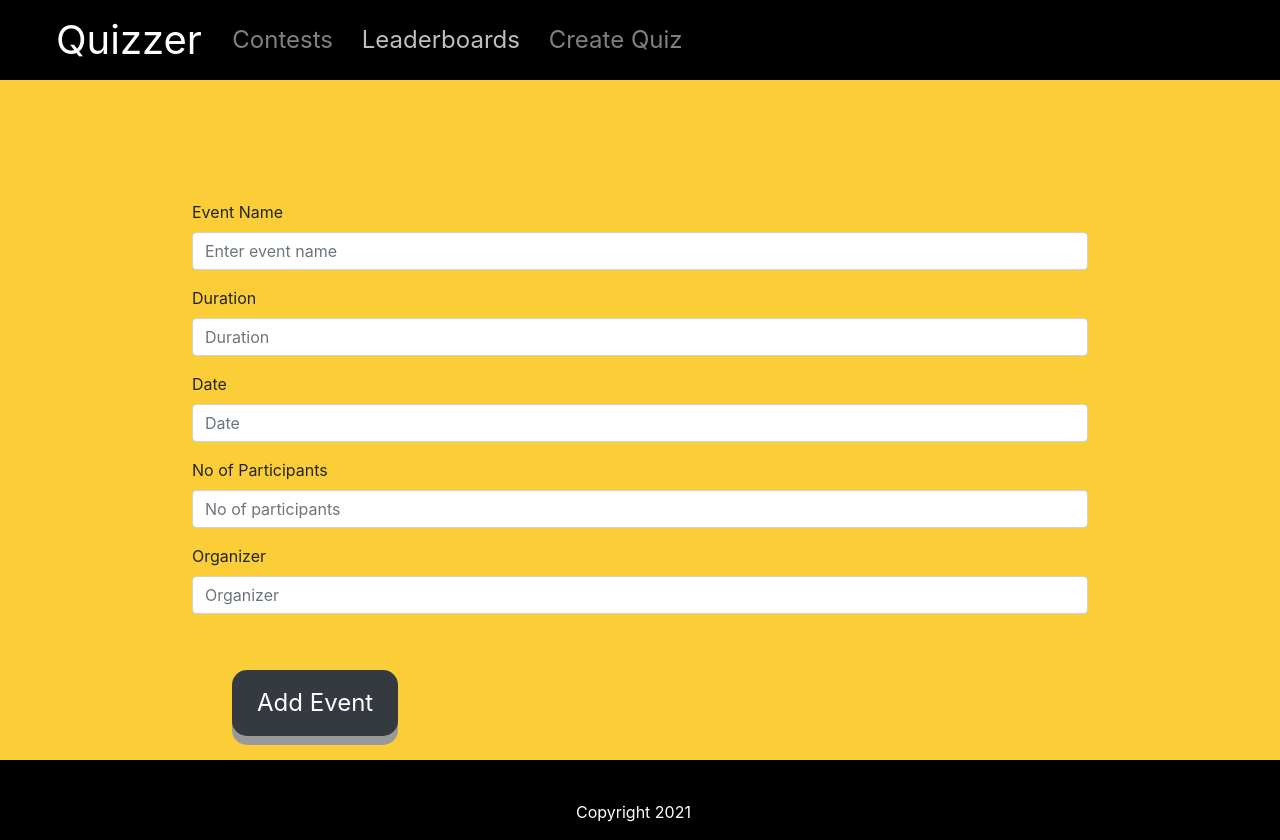
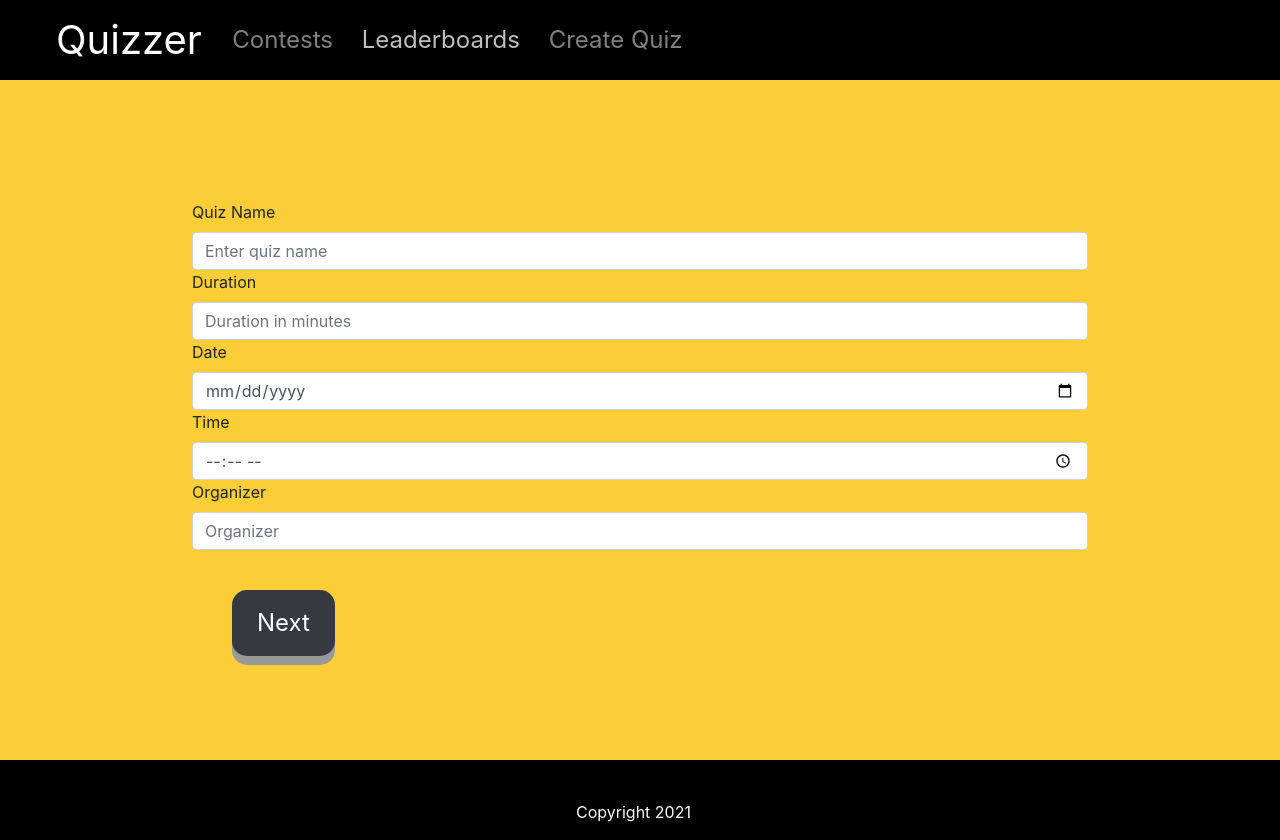
Before and after one commit to masterchief164/quiz-frontend, a React (Create React App) app: page / in a window 1280 px wide. Both pictures are taken after a click on the button "Leaderboards". Built offline with nearby package versions, Linux system fonts and the light colour scheme.

Commit message:
add quiz added

```diff
--- a/package.json
+++ b/package.json
@@ -37,5 +37,8 @@
       "last 1 firefox version",
       "last 1 safari version"
     ]
+  },
+  "devDependencies": {
+    "axios": "^0.21.1"
   }
 }
--- /dev/null
+++ b/src/api/Api.jsx
@@ -0,0 +1,9 @@
+import axios from "axios";
+
+const api = axios.create({
+    baseURL: 'https://sleepy-journey-51279.herokuapp.com/api',
+});
+
+export const createContest = payload=> api.post("/note",payload);
+export const deleteContest = id=>api.delete("/note/"+id);
+export const getContests = ()=>api.get("/note/");
--- /dev/null
+++ b/src/components/AddQuestions.jsx
@@ -0,0 +1,52 @@
+import React, {useState} from "react";
+import {Button, Form} from "react-bootstrap";
+
+
+function AddQuestions() {
+    const [form, setForm] = useState({})
+
+    const setField = (field, value) => {
+        setForm(prevState => {
+            return {
+                ...prevState, [field]: value
+            }
+        })
+        console.log(form);
+    }
+    const handleSubmit = (e) => {
+        e.preventDefault();
+    }
+    const handleNext = ()=>{
+
+    }
+    return <section className="test">
+        <Form>
+            <Form.Group controlId="formBasicEmail">
+                <Form.Label>Quiz Name</Form.Label>
+                <Form.Control type="text" onChange={e => setField("qName", e.target.value)}
+                              placeholder="Enter quiz name"/>
+                <Form.Label>Duration</Form.Label>
+                <Form.Control type="number" onChange={e => setField("duration", e.target.value)}
+                              placeholder="Duration in minutes"/>
+                <Form.Label>Date</Form.Label>
+                <Form.Control type="date" onChange={e => setField("date", e.target.value)} placeholder="Date"/>
+                <Form.Label>Time</Form.Label>
+                <Form.Control type="time" onChange={e => setField("time", e.target.value)} placeholder="Time"/>
+                <Form.Label>Organizer</Form.Label>
+                <Form.Control as="select" onChange={e => setField("organizer", e.target.value)}>
+                    <option>1</option>
+                    <option>2</option>
+                    <option>3</option>
+                    <option>4</option>
+                </Form.Control>
+                <Button variant="dark" type="reset" onClick={handleNext}>Add Another</Button>
+                <Button variant="dark" type="submit" onClick={handleSubmit}>
+                    Next
+                </Button>
+            </Form.Group>
+
+        </Form>
+    </section>
+}
+
+export default AddQuestions;
--- a/src/components/Contest.jsx
+++ b/src/components/Contest.jsx
@@ -1,9 +1,9 @@
-import React from "react";
+import React, {useState} from "react";
 import ContestCard from "./ContestCard";
-
+import {getContests} from "../api/Api";
 function Contest(props) {
-
-
+    const[list,addToList] = useState();
+    getContests()
     return (<div className="row initial">
         <div className="container">
             <h2>Responsive card deck example</h2>
--- a/src/components/Quiz.jsx
+++ b/src/components/Quiz.jsx
@@ -1,42 +1,49 @@
-import React from "react";
+import React, {useState} from "react";
 import {Button, Form} from "react-bootstrap";
+import AddQuestions from "./AddQuestions";
 
 const Quiz = () => {
-    return (
+    const [first, setFirst] = useState(true);
+    const [form, setForm] = useState({})
+
+    const setField = (field, value) => {
+        setForm(prevState => {
+            return {
+                ...prevState, [field]: value
+            }
+        })
+    }
+    const handleSubmit = (e) => {
+        setFirst(false);
+        e.preventDefault();
+    }
+    return first ? (
         <div className="test">
             <section className="addQuiz">
                 <Form>
                     <Form.Group controlId="formBasicEmail">
-                        <Form.Label>Event Name</Form.Label>
-                        <Form.Control type="text" placeholder="Enter event name"/>
+                        <Form.Label>Quiz Name</Form.Label>
+                        <Form.Control type="text" onChange={e => setField("qName", e.target.value)}
+                                      placeholder="Enter quiz name"/>
+                        <Form.Label>Duration</Form.Label>
+                        <Form.Control type="number" onChange={e => setField("duration", e.target.value)}
+                                      placeholder="Duration in minutes"/>
+                        <Form.Label>Date</Form.Label>
+                        <Form.Control type="date" onChange={e => setField("date", e.target.value)} placeholder="Date"/>
+                        <Form.Label>Time</Form.Label>
+                        <Form.Control type="time" onChange={e => setField("time", e.target.value)} placeholder="Time"/>
+                        <Form.Label>Organizer</Form.Label>
+                        <Form.Control type="text" onChange={e => setField("organizer", e.target.value)}
+                                      placeholder="Organizer"/>
+                        <Button variant="dark" type="submit" onClick={handleSubmit}>
+                            Next
+                        </Button>
                     </Form.Group>
 
-                    <Form.Group controlId="formBasicDuration">
-                        <Form.Label>Duration</Form.Label>
-                        <Form.Control type="text" placeholder="Duration"/>
-                    </Form.Group>
-
-                    <Form.Group controlId="formBasicDate">
-                        <Form.Label>Date</Form.Label>
-                        <Form.Control type="text" placeholder="Date"/>
-                    </Form.Group>
-
-                    <Form.Group controlId="formBasicParticipants">
-                        <Form.Label>No of Participants</Form.Label>
-                        <Form.Control type="text" placeholder="No of participants"/>
-                    </Form.Group>
-
-                    <Form.Group controlId="formBasicOrganizers">
-                        <Form.Label>Organizer</Form.Label>
-                        <Form.Control type="text" placeholder="Organizer"/>
-                    </Form.Group>
-                    <Button variant="dark" type="submit">
-                        Add Event
-                    </Button>
                 </Form>
             </section>
         </div>
-    );
+    ) : <AddQuestions/>;
 };
 
 
```
Also changed, not shown: 1 other file (tests, documents, lock files or other folders).
